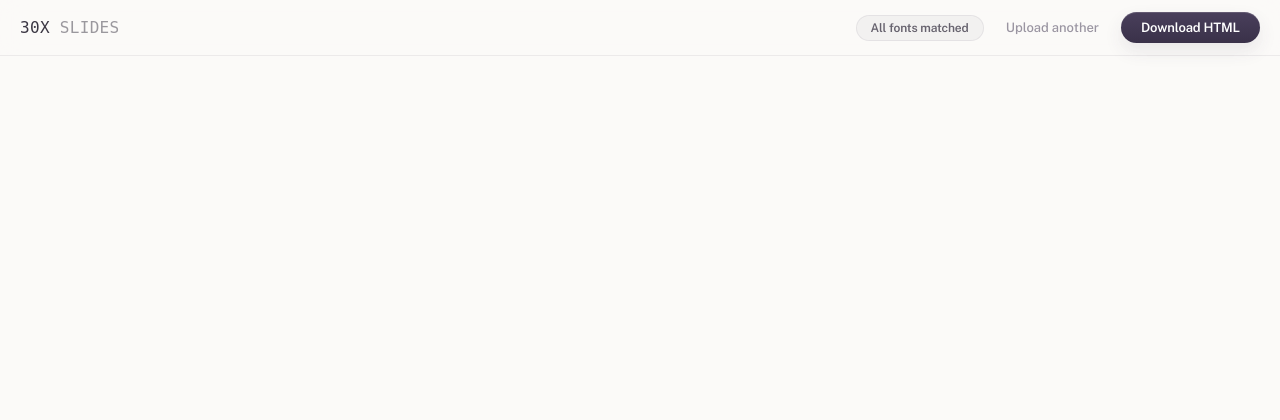
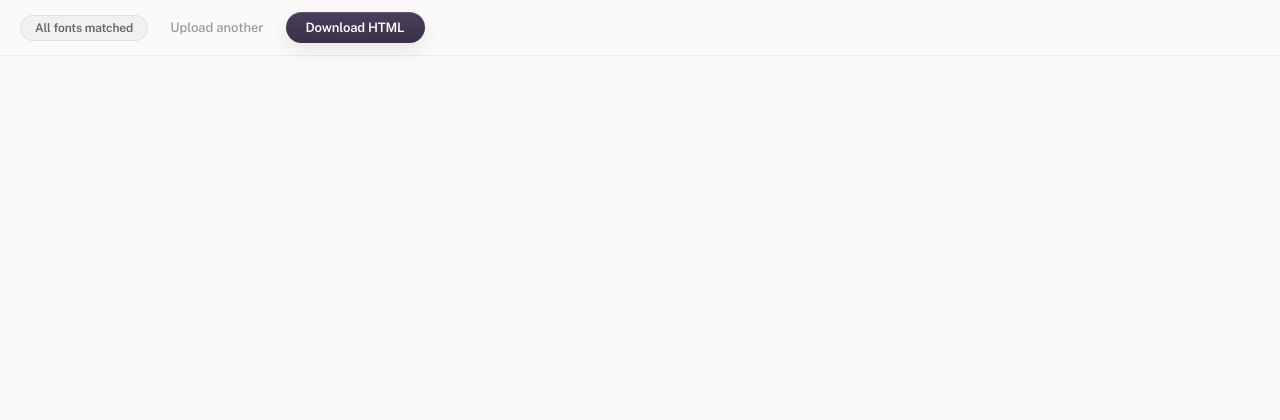
Before and after one commit to 30XCOMPANY/30x-slides, a Flask app: template templates/viewer.html in a window 1280 px wide. Shown: the top 420 px of the page. Run offline with Flask 3, Linux system fonts and the light colour scheme; the template is opened without the code that fills it, so the values that code supplies are empty; parts of the project's set-up code (start-up, migrations or seed data) failed here and were passed over; some web fonts are replaced.

Commit message:
temp: hide 30X SLIDES brand for demo recording
Co-Authored-By: Claude Opus 4.6 <noreply@anthropic.com>

```diff
--- a/templates/viewer.html
+++ b/templates/viewer.html
@@ -298,7 +298,7 @@
 
 <!-- ---- Topbar ---- -->
 <div class="topbar">
-  <a href="/" class="brand">30X <span>SLIDES</span></a>
+  <a href="/" class="brand" style="display:none">30X <span>SLIDES</span></a>
   <div class="actions">
     {% if font_report.missing %}
     <button class="font-badge warn" onclick="toggleFontPanel()">
```
